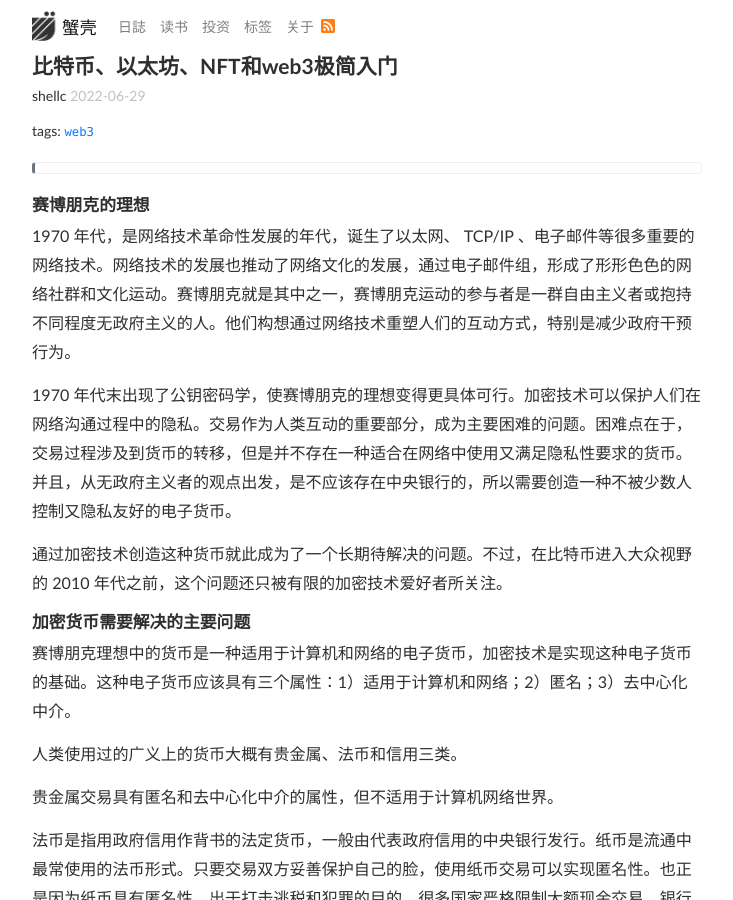
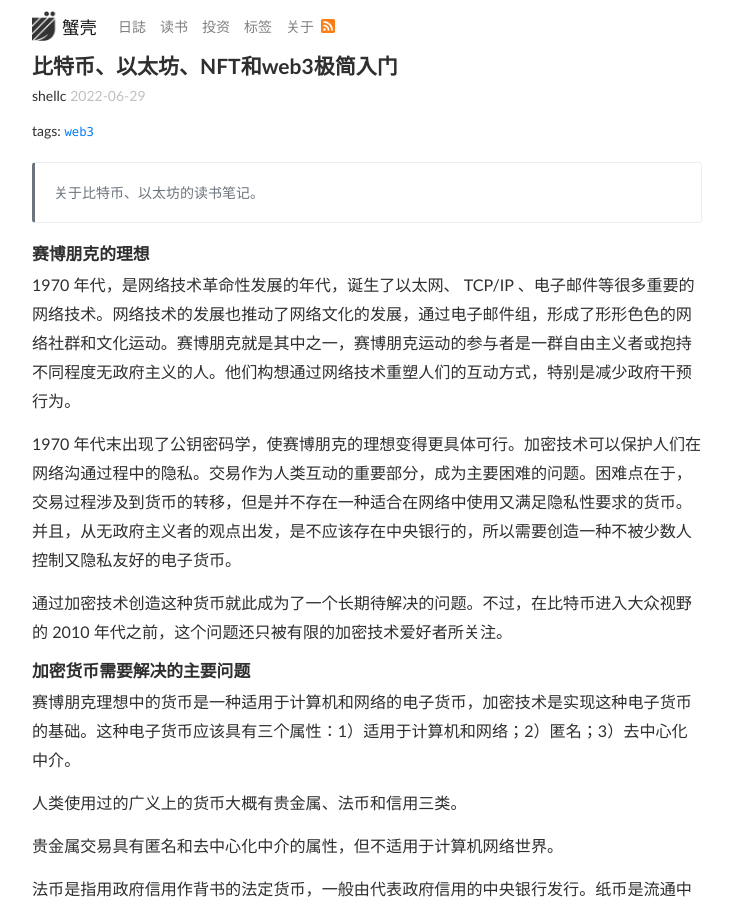
Before and after one commit to shellc/shellc.github.io, a Jekyll site: the page built from _posts/2022-06-29-比特币、以太坊、NFT和web3极简入门.md, in a window 1280 px wide and 900 px high. Shown: the whole window, without its empty margins (273-1006 px from the left). Built offline with Jekyll 4.4.1, drawn with Linux system fonts in a browser that asks for light colours; some web fonts are replaced.

Commit message:
add post

```diff
--- a/_posts/2022-06-29-比特币、以太坊、NFT和web3极简入门.md
+++ b/_posts/2022-06-29-比特币、以太坊、NFT和web3极简入门.md
@@ -3,6 +3,8 @@ author: shellc
 title: 比特币、以太坊、NFT和web3极简入门
 tags: web3
 ---
+
+关于比特币、以太坊的读书笔记。
 
 <!--more-->
 
```
